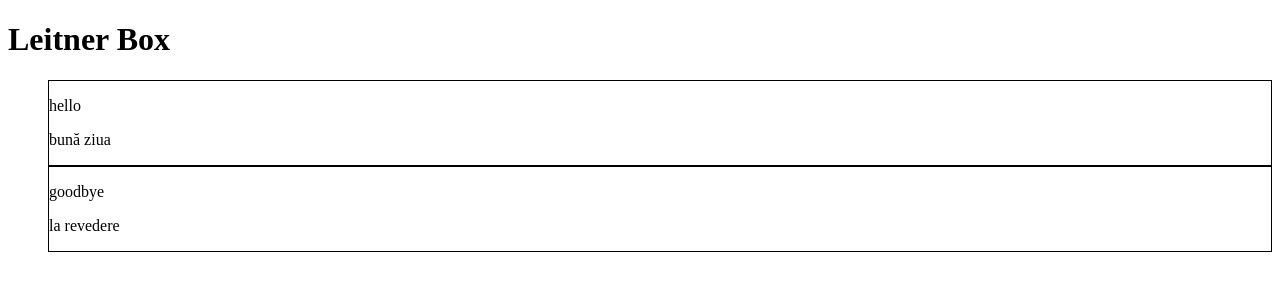
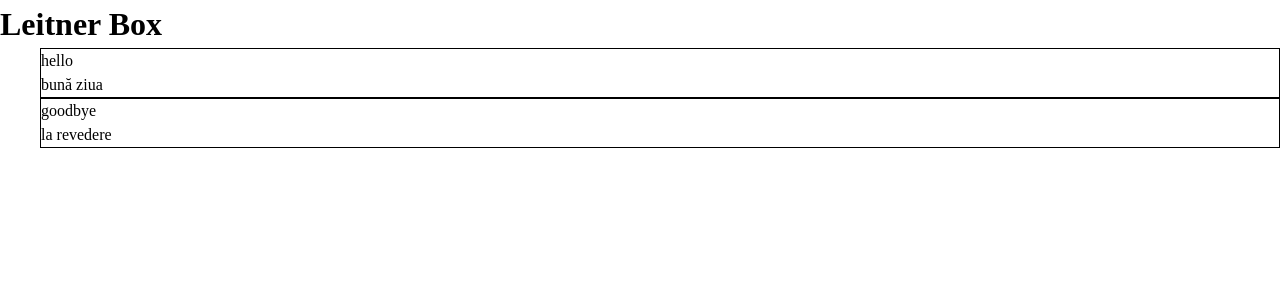
Before and after one commit to rfloarea/leitner-box, a React (Vite) app: page / in a window 1280 px wide. Shown: the top 300 px of the page. Built offline with nearby package versions, Linux system fonts and the light colour scheme.

Commit message:
reset stylesheet

```diff
--- a/src/index.html
+++ b/src/index.html
@@ -4,6 +4,7 @@
   <meta charset="UTF-8">
   <meta name="viewport" content="width=device-width, initial-scale=1.0">
   <script type="module" src="index.js"></script>
+  <link rel="stylesheet" href="reset.css">
   <title>Leitner Box</title>
 </head>
 <body>
--- /dev/null
+++ b/src/reset.css
@@ -0,0 +1,27 @@
+/*
+  Josh's Custom CSS Reset
+  https://www.joshwcomeau.com/css/custom-css-reset/
+*/
+*, *::before, *::after {
+  box-sizing: border-box;
+}
+* {
+  margin: 0;
+}
+body {
+  line-height: 1.5;
+  -webkit-font-smoothing: antialiased;
+}
+img, picture, video, canvas, svg {
+  display: block;
+  max-width: 100%;
+}
+input, button, textarea, select {
+  font: inherit;
+}
+p, h1, h2, h3, h4, h5, h6 {
+  overflow-wrap: break-word;
+}
+#root, #__next {
+  isolation: isolate;
+}
```
Also changed, not shown: 3 other files (tests, documents, lock files or other folders).
